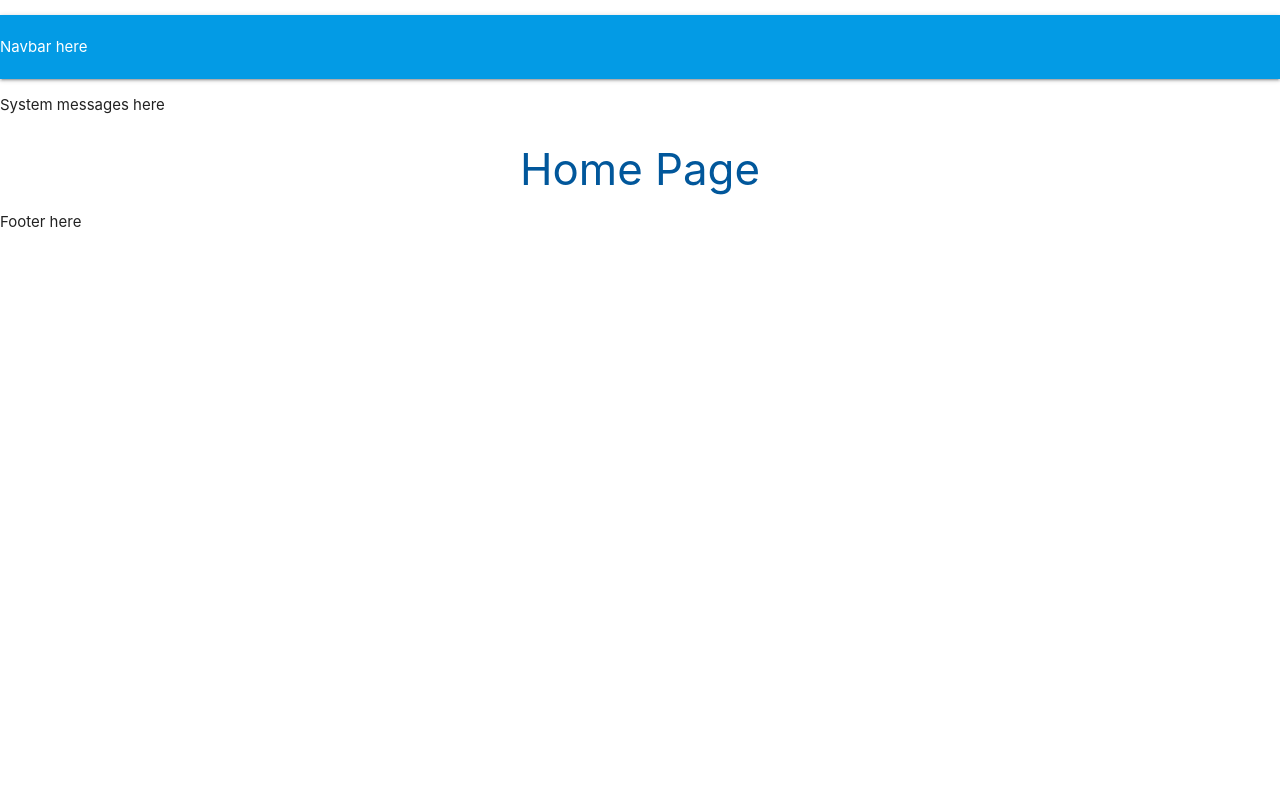
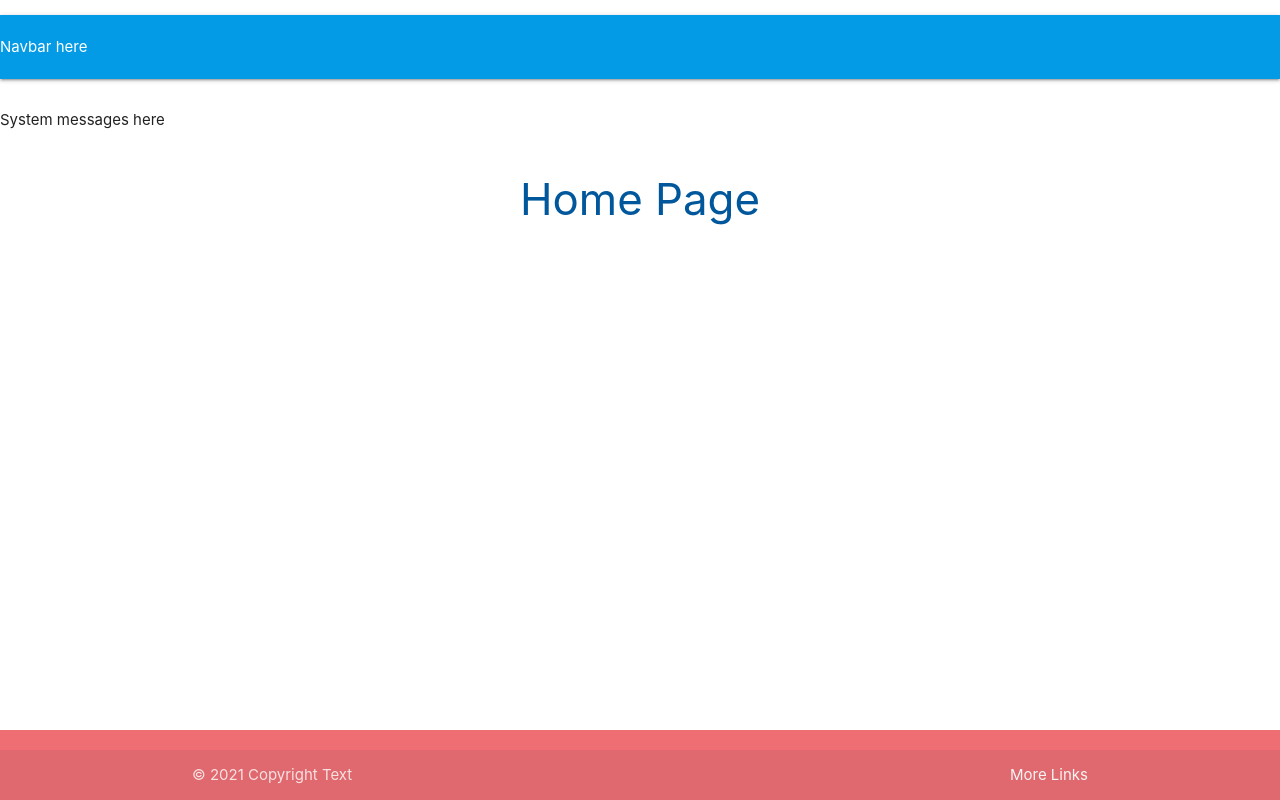
Before and after one commit to KevAndrews/Milestone_Project_3, a Flask app: page / in a window 1280 px wide. Run offline with Flask 2, Linux system fonts and the light colour scheme; some libraries are stand-ins or nearby versions.

Commit message:
Add placeholder footer style

```diff
--- a/static/css/style.css
+++ b/static/css/style.css
@@ -0,0 +1,11 @@
+body {
+    display: flex;
+    min-height: 100vh;
+    flex-direction: column;
+    margin: 0;
+    padding: 0;
+  }
+
+  main {
+    flex: 1 0 auto;
+  }
--- a/templates/base.html
+++ b/templates/base.html
@@ -31,8 +31,13 @@
     </main>
 
     <!-- Footer section -->
-    <section class="footer">
-        <p>Footer here</p>
+    <section class="page-footer">
+        <div class="footer-copyright">
+            <div class="container">
+            © 2021 Copyright Text
+            <a class="grey-text text-lighten-4 right" href="#!">More Links</a>
+            </div>
+          </div>
     </section>
 
     <script src="https://code.jquery.com/jquery-3.5.1.min.js"
```
